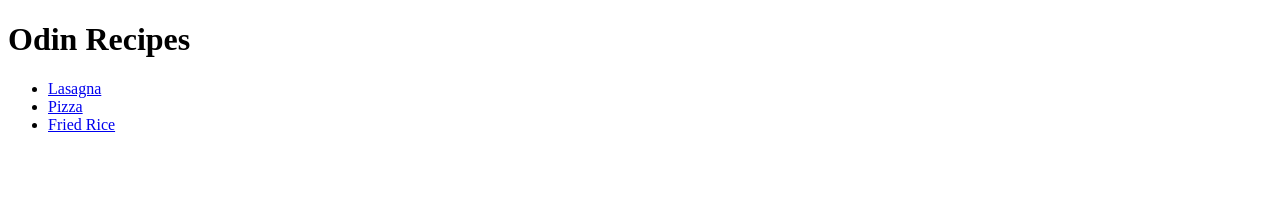
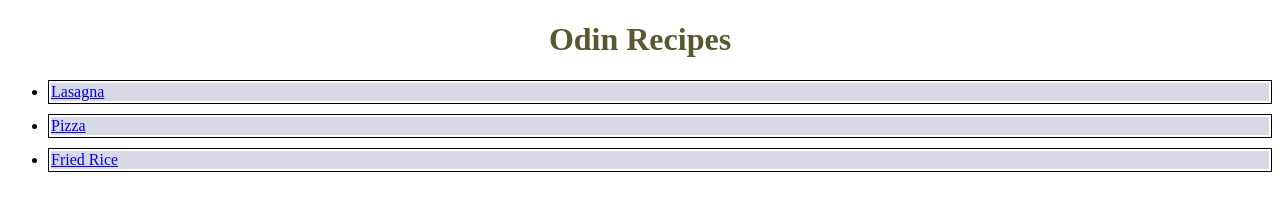
Before and after one commit to nkhoi-01/odin-recipes, a plain HTML site: page index.html in a window 1280 px wide. Drawn offline with Linux system fonts and the light colour scheme.

Commit message:
mod: Apply some custom styles to Odin Recipes landing page

```diff
--- a/index.html
+++ b/index.html
@@ -3,6 +3,7 @@
     <head>
         <meta charset="UTF-8">
         <title>Homepage</title>
+        <link href="./style.css" rel="stylesheet">
     </head>
     <body>
         <h1>Odin Recipes</h1>
--- /dev/null
+++ b/style.css
@@ -0,0 +1,20 @@
+body {
+    font-family: "Times New Roman", Times, Arial, Helvetica, serif;
+}
+
+h1 {
+    text-align: center;
+    color: #575730;
+}
+
+li {
+    margin: 10px auto;
+    border: 1px solid black;
+    padding: 2px 2px;
+}
+
+a {
+    background-color: rgb(217, 217, 230);
+    padding: 0px 300px 0px 0px;
+    display: block;
+}
```
